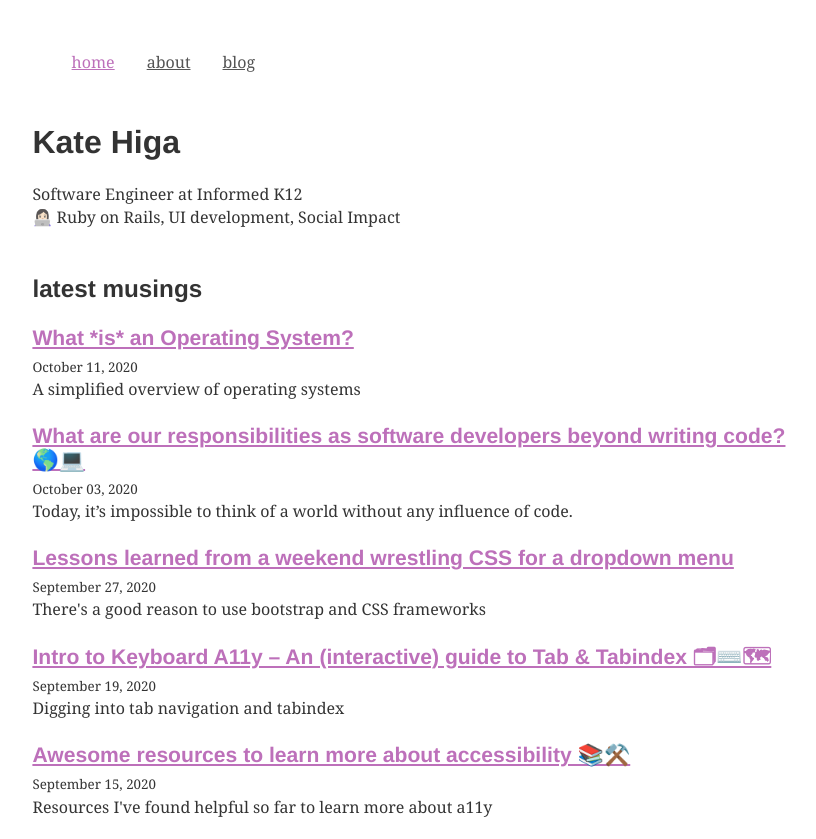
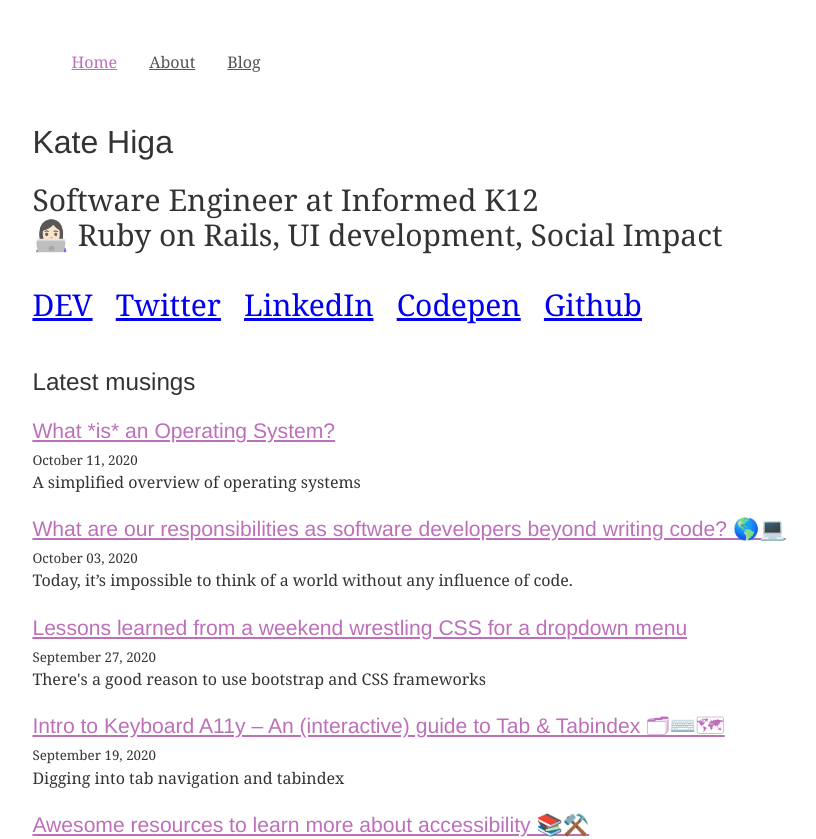
Before and after one commit to khiga8/kate-website, a Gatsby site: page / in a window 1280 px wide. Shown: the top 839 px of the page, without its empty margins (219-1035 px from the left). Built offline with nearby package versions, Linux system fonts and the light colour scheme; Gatsby itself is replaced by a stand-in of ours; some packages are replaced by stand-ins of ours.

Commit message:
Update styling and add social links

```diff
--- a/gatsby-config.js
+++ b/gatsby-config.js
@@ -13,15 +13,15 @@ module.exports = {
             linkedin: ``
         },
         menuLinks: [{
-                name: 'home',
+                name: 'Home',
                 link: '/'
             },
             {
-                name: 'about',
+                name: 'About',
                 link: '/about'
             },
             {
-                name: 'blog',
+                name: 'Blog',
                 link: '/blog'
             }
         ]
--- a/src/components/bio.js
+++ b/src/components/bio.js
@@ -1,5 +1,5 @@
-import React from "react"
-import { useStaticQuery, graphql } from "gatsby"
+import React from 'react'
+import { useStaticQuery, graphql } from 'gatsby'
 
 import { rhythm } from "../utils/typography"
 
@@ -26,10 +26,20 @@ const Bio = () => {
       <h1>
         {author.name}
       </h1>
-      <p>
+      <p style={{fontSize: '30px', lineHeight: rhythm(1.5)}}>
         Software Engineer at Informed K12
         <br/>
         👩🏻‍💻 Ruby on Rails, UI development, Social Impact
+        <br/>
+        <br/>
+        <div>
+            <span style={{marginRight: rhythm(1)}}><a target='_blank' rel='noreferrer' href='https://dev.to/kateh'>DEV</a></span>
+            <span style={{marginRight: rhythm(1)}}><a target='_blank' rel='noreferrer' href='https://twitter.com/kate8pug'>Twitter</a></span>
+            <span style={{marginRight: rhythm(1)}}><a target='_blank' rel='noreferrer' href='https://www.linkedin.com/in/kate-higa-2bab87108/'>LinkedIn</a></span>
+            <span style={{marginRight: rhythm(1)}}><a target='_blank' rel='noreferrer' href='https://codepen.io/khiga8'>Codepen</a></span>
+            <span style={{marginRight: rhythm(1)}}><a target='_blank' rel='noreferrer' href='https://github.com/khiga8'>Github</a></span>
+        </div>
+
       </p>
     </div>
   )
--- a/src/pages/blog.js
+++ b/src/pages/blog.js
@@ -30,7 +30,7 @@ const BlogIndex = ({ data, location }) => {
                   to={node.fields.slug}
                   itemProp="url"
                 >
-                  <span itemProp="headline">{title}</span>
+                  <span itemProp="headline" style={{fontWeight: 400}}>{title}</span>
                 </Link>
               </h3>
               <small>{node.frontmatter.date}</small>
--- a/src/pages/index.js
+++ b/src/pages/index.js
@@ -14,7 +14,7 @@ const BlogIndex = ({ data, location }) => {
     <Layout location={location} title={siteTitle}>
       <SEO title="Kate Higa" />
       <Bio />
-      <h2>latest musings</h2>
+      <h2>Latest musings</h2>
       {posts.map(({ node }) => {
         const title = node.frontmatter.title || node.fields.slug
         return (
@@ -34,7 +34,7 @@ const BlogIndex = ({ data, location }) => {
                   to={node.fields.slug}
                   itemProp="url"
                 >
-                  <span itemProp="headline">{title}</span>
+                  <span itemProp="headline" style={{fontWeight:400}}>{title}</span>
                 </Link>
               </h3>
               <small>{node.frontmatter.date}</small>
--- a/src/styles/global.scss
+++ b/src/styles/global.scss
@@ -0,0 +1,3 @@
+h1, h2, h3, h4, h5, h6 {
+  font-weight: 400;
+}
```
